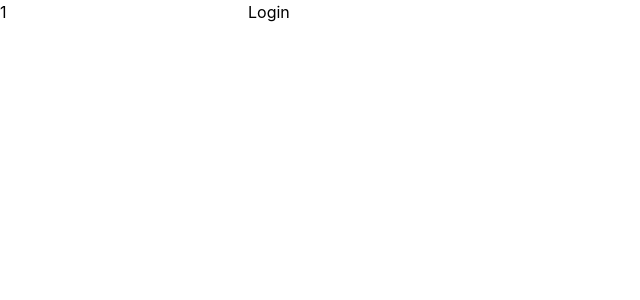
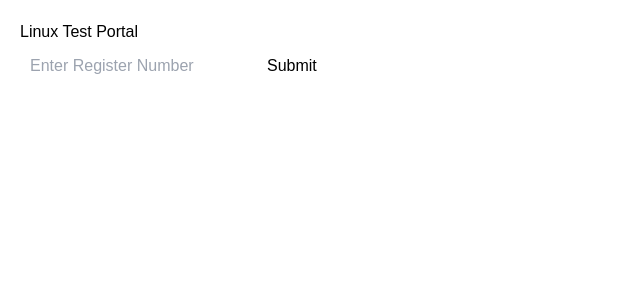
Before and after one commit to Stellar2703/Linux-Test-Portal-Frontend, a React (Create React App) app: page /test in a window 1280 px wide. Shown: the top 300 px of the page, without its empty margins (0-640 px from the left). Built offline with nearby package versions, Linux system fonts and the light colour scheme.

Commit message:
ubuntu random user generation implementation

```diff
--- a/src/App.js
+++ b/src/App.js
@@ -4,7 +4,7 @@ import { BrowserRouter as Router, Routes, Route } from 'react-router-dom';
 import LoginPage from './pages/LoginPage';
 import Mainpage from './pages/Mainpage';
 import BookingPage from './pages/BookingPage';
-import Login from './pages/Testpage';
+import Test from './pages/Testpage';
 
 
 function App() {
@@ -15,7 +15,7 @@ function App() {
         <Route path="/" element={<LoginPage />} />
         <Route path="/main" element={<Mainpage />} />
         <Route path="/booking" element={<BookingPage />} />
-        <Route path="/test" element={<Login />} />
+        <Route path="/test" element={<Test/>} />
         <Route path="*" element={<h1>Dont Fool Around </h1>}/>
       </Routes>
     </Router>
--- a/src/pages/Testpage.js
+++ b/src/pages/Testpage.js
@@ -1,94 +1,53 @@
-// import React, { useEffect, useState } from 'react';
-// import axios from 'axios';
-
-// const TaskList = () => {
-//   const [tasks, setTasks] = useState([]);
-
-//   useEffect(() => {
-//     const fetchTasks = async () => {
-//       try {
-//         const response = await axios.get('http://localhost:4000/api/tasks');
-//         setTasks(response.data);
-//       } catch (error) {
-//         console.error('Error fetching tasks:', error);
-//       }
-//     };
-
-//     fetchTasks();
-//   }, []);
-
-//   return (
-//     <div>
-//       <h1>Task List</h1>
-//       <table>
-//         <thead>
-//           <tr>
-//             <th>ID</th>
-//             <th>Level</th>
-//             <th>Task 1</th>
-//             <th>Task 2</th>
-//             {/* Add more columns as needed */}
-//           </tr>
-//         </thead>
-//         <tbody>
-//           {tasks.map(task => (
-//             <tr key={task.id}>
-//               <td>{task.id}</td>
-//               <td>{task.level}</td>
-//               <td>{task.task1}</td>
-//               <td>{task.task2}</td>
-//               {/* Add more tasks */}
-//             </tr>
-//           ))}
-//         </tbody>
-//       </table>
-//     </div>
-//   );
-// };
-
-// export default TaskList;
-
-
-
 import React, { useState } from 'react';
 import axios from 'axios';
 
-const Login = () => {
-  const [registerNumber, setRegisterNumber] = useState(1);
-  const [response, setResponse] = useState(null);
+const Test = () => {
+    const [registerNumber, setRegisterNumber] = useState('');
+    const [userData, setUserData] = useState(null);
 
-  const handleLogin = async () => {
+    const handleSubmit = async (e) => {
+        e.preventDefault();
         try {
-      const res = await axios.post('http://localhost:4000/api/login', {
-        register_number: registerNumber,
-      });
-      setResponse(res.data);
+            const response = await axios.post('http://localhost:4000/api/login', { register_number: registerNumber });
+            setUserData(response.data);
         } catch (error) {
-      console.error('Error during login:', error);
+            console.error(error);
+            alert(error.response?.data?.message || 'Error fetching data');
         }
     };
 
     return (
-    <div>
+        <div style={{ padding: '20px', fontFamily: 'Arial, sans-serif' }}>
+            <h1>Linux Test Portal</h1>
+            <form onSubmit={handleSubmit}>
                 <input
                     type="text"
                     placeholder="Enter Register Number"
                     value={registerNumber}
                     onChange={(e) => setRegisterNumber(e.target.value)}
+                    required
+                    style={{ padding: '10px', marginRight: '10px' }}
                 />
-      <button onClick={handleLogin}>Login</button>
-      {response && (
-        <div>
-          <h3>Student Name: {response.student.name}</h3>
-          <h4>Level: {response.student.level}</h4>
-          <h4>IP: {response.system.ip}</h4>
-          <h4>System User: {response.system.user.username}</h4>
-          <h4>Password: {response.system.user.password}</h4>
-          <h4>Tasks:</h4>
+                <button type="submit" style={{ padding: '10px' }}>Submit</button>
+            </form>
+
+            {userData && (
+                <div style={{ marginTop: '20px' }}>
+                    <h3>Student Details</h3>
+                    <p>Name: {userData.student.name}</p>
+                    <p>Register Number: {userData.student.register_number}</p>
+                    <p>Level: {userData.student.level}</p>
+                    <p>IP: {userData.ip}</p>
+
+                    <h3>System Details</h3>
+                    <p>Username: {userData.systemUser.username}</p>
+                    <p>Password: {userData.systemUser.password}</p>
+
+                    <h3>Tasks</h3>
                     <ul>
-            {Object.entries(response.tasks).map(([key, value]) =>
-              key.startsWith('task') ? <li key={key}>{value}</li> : null
-            )}
+                        {Object.entries(userData.tasks).map(([key, value]) => (
+                            key.startsWith('task') && value && <li key={key}>{value}</li>
+                        ))}
                     </ul>
                 </div>
             )}
@@ -96,4 +55,4 @@ const Login = () => {
     );
 };
 
-export default Login;
+export default Test;
```
Lines whose indentation alone changed are shown as unchanged.
